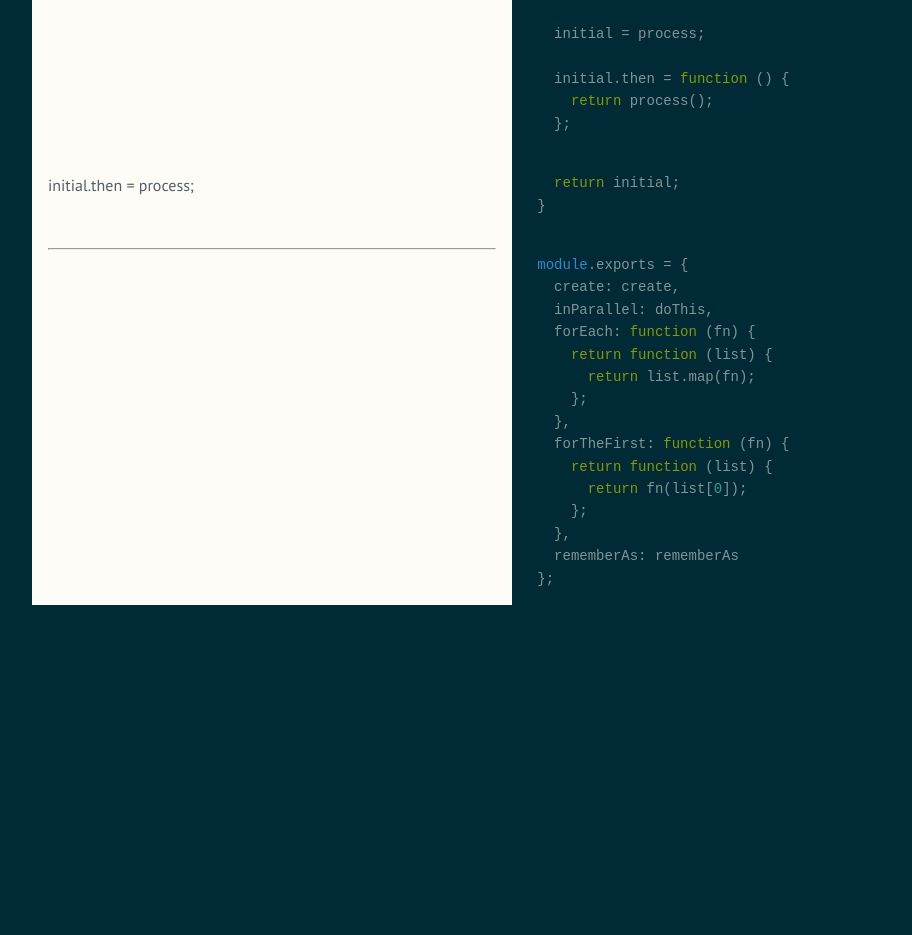
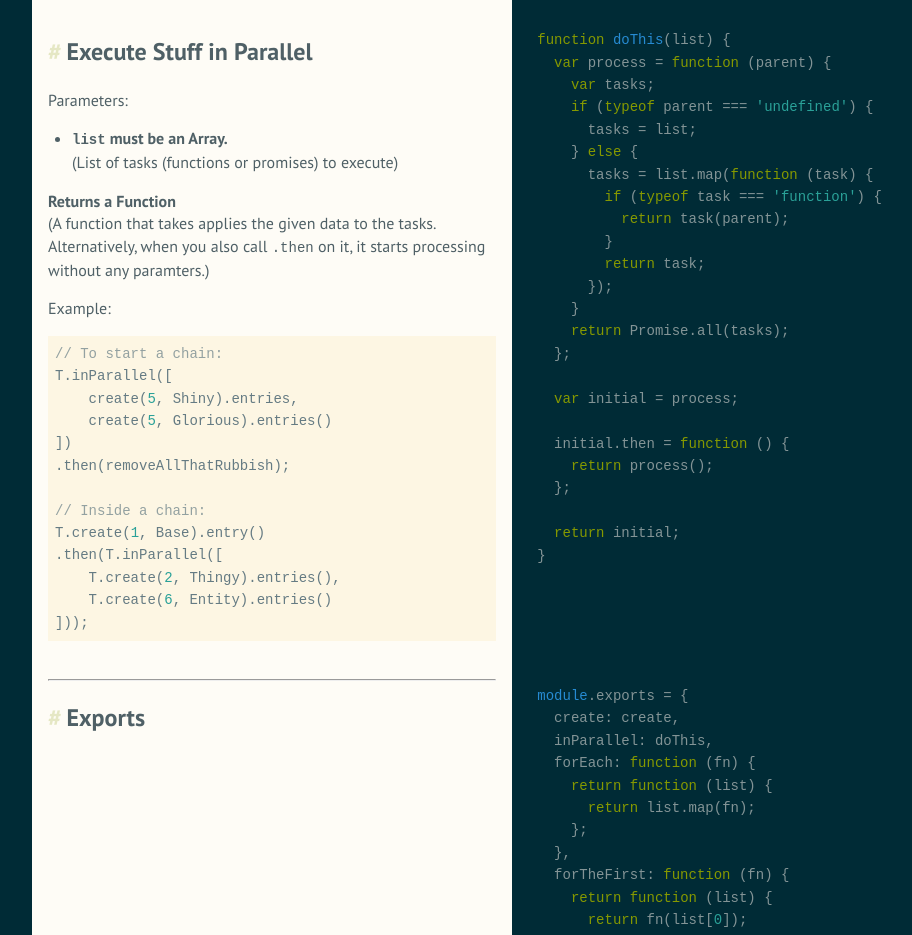
Before and after one commit to killercup/fluent-faking, a plain HTML site: page index.js.html in a window 1280 px wide. Shown: the part 1903-2838 px from the top of the page, without its empty margins (192-1104 px from the left). Before the commit the page ends 2508 px from the top, so only its background shows below. Drawn offline with Linux system fonts and the light colour scheme; a web font is replaced by a local one.

Commit message:
Generated documentation for 9bd33ebba83269d344d1c602ab5d3c4e746a2167

```diff
--- a/index.js.html
+++ b/index.js.html
@@ -157,8 +157,38 @@ T.create(<span class="hljs-number">5</span>, Thingy).entries()
     <span class="hljs-keyword">return</span> data;
   };
 }
+</div></div>
 
-<span class="hljs-function"><span class="hljs-keyword">function</span> <span class="hljs-title">doThis</span><span class="hljs-params">(list)</span> </span>{
+      </div>
+
+      <div class="segment">
+
+        <div class="comments doc-section">
+          <div class="wrapper"><h2 id="execute-stuff-in-parallel"><a href="#execute-stuff-in-parallel" class="anchor"></a>Execute Stuff in Parallel</h2><p>Parameters:</p>
+<ul>
+<li><strong><code>list</code> must be an Array.</strong><br/>(List of tasks (functions or promises) to execute)</li>
+</ul>
+<p><strong>Returns a Function</strong><br/>(A function that takes applies the given data to the tasks. Alternatively, when you also call <code>.then</code> on it, it starts processing without any paramters.)</p>
+<p>Example:</p>
+<pre><code class="lang-js"><span class="hljs-comment">// To start a chain:</span>
+T.inParallel([
+    create(<span class="hljs-number">5</span>, Shiny).entries,
+    create(<span class="hljs-number">5</span>, Glorious).entries()
+])
+.then(removeAllThatRubbish);
+
+<span class="hljs-comment">// Inside a chain:</span>
+T.create(<span class="hljs-number">1</span>, Base).entry()
+.then(T.inParallel([
+    T.create(<span class="hljs-number">2</span>, Thingy).entries(),
+    T.create(<span class="hljs-number">6</span>, Entity).entries()
+]));
+</code></pre>
+</div>
+        </div>
+
+
+        <div class="code"><div class="wrapper"><span class="hljs-function"><span class="hljs-keyword">function</span> <span class="hljs-title">doThis</span><span class="hljs-params">(list)</span> </span>{
   <span class="hljs-keyword">var</span> process = <span class="hljs-function"><span class="hljs-keyword">function</span> <span class="hljs-params">(parent)</span> </span>{
     <span class="hljs-keyword">var</span> tasks;
     <span class="hljs-keyword">if</span> (<span class="hljs-keyword">typeof</span> parent === <span class="hljs-string">'undefined'</span>) {
@@ -174,26 +204,13 @@ T.create(<span class="hljs-number">5</span>, Thingy).entries()
     <span class="hljs-keyword">return</span> Promise.all(tasks);
   };
 
-  <span class="hljs-keyword">var</span> initial;
-
-  initial = process;
+  <span class="hljs-keyword">var</span> initial = process;
 
   initial.then = <span class="hljs-function"><span class="hljs-keyword">function</span> <span class="hljs-params">()</span> </span>{
     <span class="hljs-keyword">return</span> process();
   };
-</div></div>
 
-      </div>
-
-      <div class="segment">
-
-        <div class="comments ">
-          <div class="wrapper"><p>initial.then = process;</p>
-</div>
-        </div>
-
-
-        <div class="code"><div class="wrapper">  <span class="hljs-keyword">return</span> initial;
+  <span class="hljs-keyword">return</span> initial;
 }
 </div></div>
 
@@ -203,7 +220,7 @@ T.create(<span class="hljs-number">5</span>, Thingy).entries()
 
         <div class="comments ">
           <div class="wrapper"><hr>
-</div>
+<h2 id="exports"><a href="#exports" class="anchor"></a>Exports</h2></div>
         </div>
 
 
--- a/toc.js
+++ b/toc.js
@@ -21,6 +21,16 @@ window.files = [
       "level": 2,
       "slug": "remember-my-data",
       "title": "Remember My Data"
+    },
+    {
+      "level": 2,
+      "slug": "execute-stuff-in-parallel",
+      "title": "Execute Stuff in Parallel"
+    },
+    {
+      "level": 2,
+      "slug": "exports",
+      "title": "Exports"
     }
   ]
 },
```
